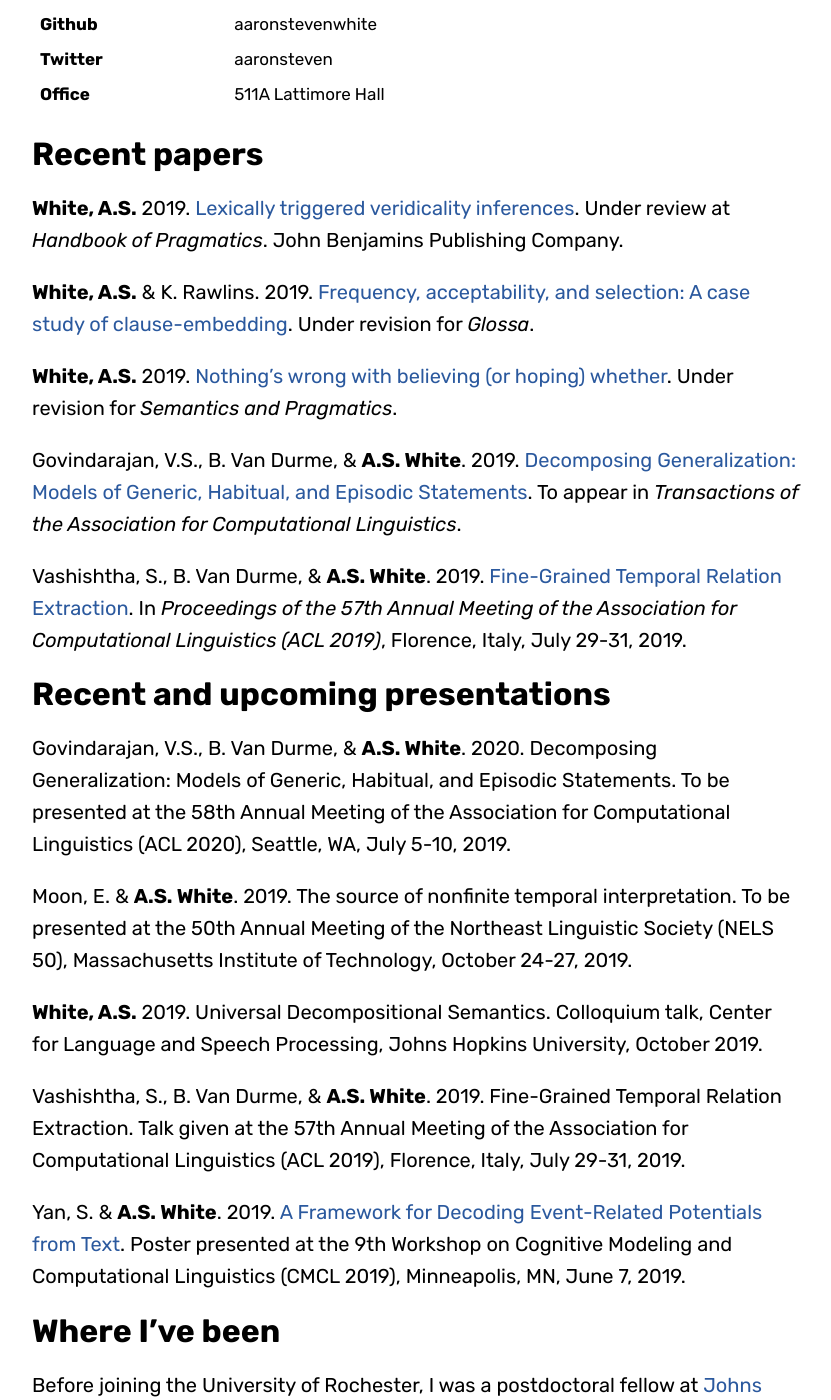
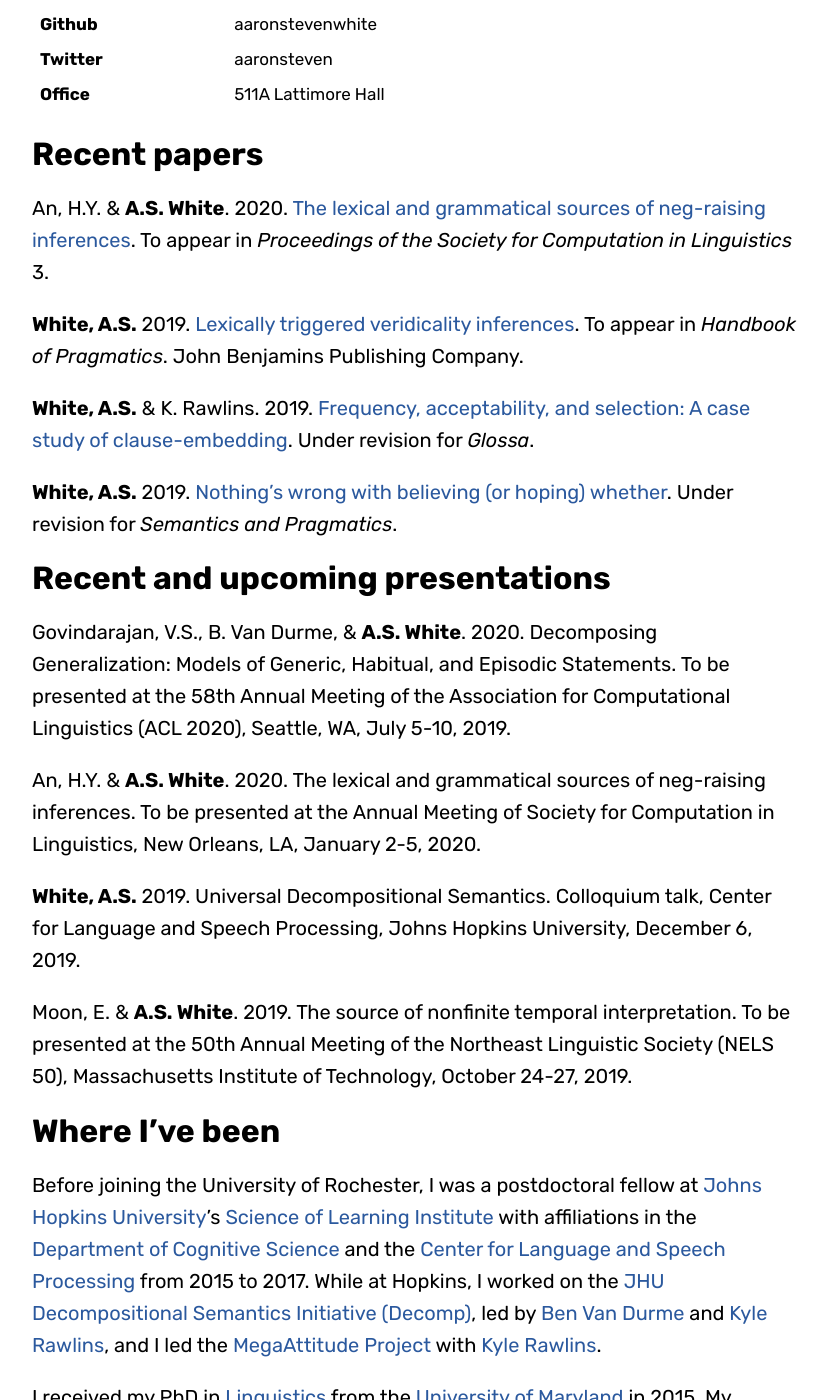
Before and after one commit to JIAXINGUY/aaronstevenwhite.github.io, a Jekyll site: the page built from index.md, in a window 1280 px wide and 1400 px high, scrolled down 947 px. Shown: the whole window, without its empty margins (224-1055 px from the left). Built offline with Jekyll 4.4.1, drawn with Linux system fonts in a browser that asks for light colours; some web fonts are replaced.

```diff
--- a/index.md
+++ b/index.md
@@ -25,27 +25,23 @@ I'm an Assistant Professor in the [Department of Linguistics](http://www.sas.roc
 
 # Recent papers
 
-**White, A.S.** 2019. [Lexically triggered veridicality inferences](https://ling.auf.net/lingbuzz/004664/current.pdf). Under review at *Handbook of Pragmatics*. John Benjamins Publishing Company.
+An, H.Y. & **A.S. White**. 2020. [The lexical and grammatical sources of neg-raising inferences](https://arxiv.org/pdf/1908.05253). To appear in *Proceedings of the Society for Computation in Linguistics* 3.
+
+**White, A.S.** 2019. [Lexically triggered veridicality inferences](https://ling.auf.net/lingbuzz/004664/current.pdf). To appear in *Handbook of Pragmatics*. John Benjamins Publishing Company.
 
 **White, A.S.** & K. Rawlins. 2019. [Frequency, acceptability, and selection: A case study of clause-embedding](https://ling.auf.net/lingbuzz/004596/current.pdf). Under revision for *Glossa*.
 
 **White, A.S.** 2019. [Nothing's wrong with believing (or hoping) whether](https://ling.auf.net/lingbuzz/004572/current.pdf). Under revision for *Semantics and Pragmatics*.
 
-Govindarajan, V.S., B. Van Durme, & **A.S. White**. 2019. [Decomposing Generalization: Models of Generic, Habitual, and Episodic Statements](https://arxiv.org/pdf/1901.11429.pdf). To appear in *Transactions of the Association for Computational Linguistics*.
-
-Vashishtha, S., B. Van Durme, & **A.S. White**. 2019. [Fine-Grained Temporal Relation Extraction](https://www.aclweb.org/anthology/P19-1280). In *Proceedings of the 57th Annual Meeting of the Association for Computational Linguistics (ACL 2019)*, Florence, Italy, July 29-31, 2019.
-
 # Recent and upcoming presentations
 
 Govindarajan, V.S., B. Van Durme, & **A.S. White**. 2020. Decomposing Generalization: Models of Generic, Habitual, and Episodic Statements. To be presented at the 58th Annual Meeting of the Association for Computational Linguistics (ACL 2020), Seattle, WA, July 5-10, 2019.
 
+An, H.Y. & **A.S. White**. 2020. The lexical and grammatical sources of neg-raising inferences. To be presented at the Annual Meeting of Society for Computation in Linguistics, New Orleans, LA, January 2-5, 2020.
+
+**White, A.S.** 2019. Universal Decompositional Semantics. Colloquium talk, Center for Language and Speech Processing, Johns Hopkins University, December 6, 2019.
+
 Moon, E. & **A.S. White**. 2019. The source of nonfinite temporal interpretation. To be presented at the 50th Annual Meeting of the Northeast Linguistic Society (NELS 50), Massachusetts Institute of Technology, October 24-27, 2019.
-
-**White, A.S.** 2019. Universal Decompositional Semantics. Colloquium talk, Center for Language and Speech Processing, Johns Hopkins University, October 2019.
-
-Vashishtha, S., B. Van Durme, & **A.S. White**. 2019. Fine-Grained Temporal Relation Extraction. Talk given at the 57th Annual Meeting of the Association for Computational Linguistics (ACL 2019), Florence, Italy, July 29-31, 2019.
-
-Yan, S. & **A.S. White**. 2019. [A Framework for Decoding Event-Related Potentials from Text](presentations/posters/yan_cmcl2019_poster.pdf). Poster presented at the 9th Workshop on Cognitive Modeling and Computational Linguistics (CMCL 2019), Minneapolis, MN, June 7, 2019.
 
 # Where I've been
 
```
Also changed, not shown: papers.md (+5 -1 lines), presentations.md (+4 -2 lines).
